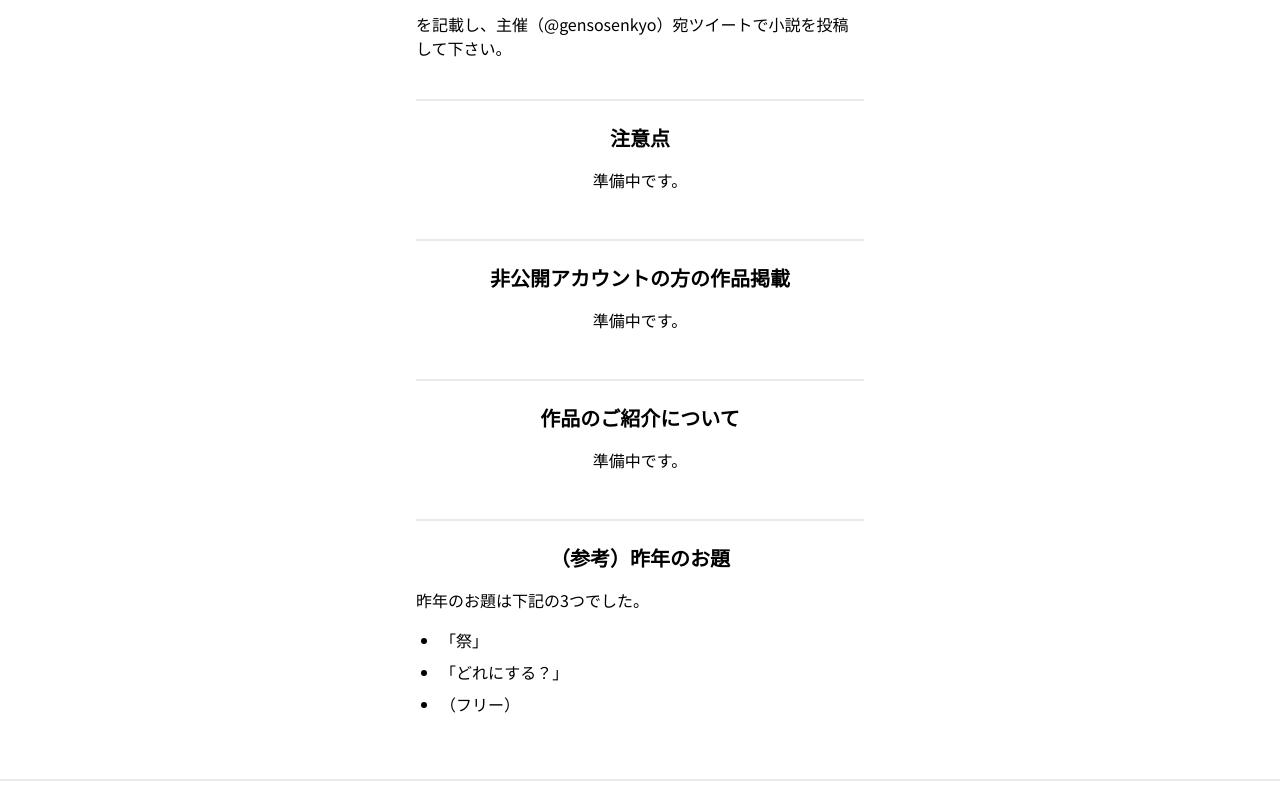
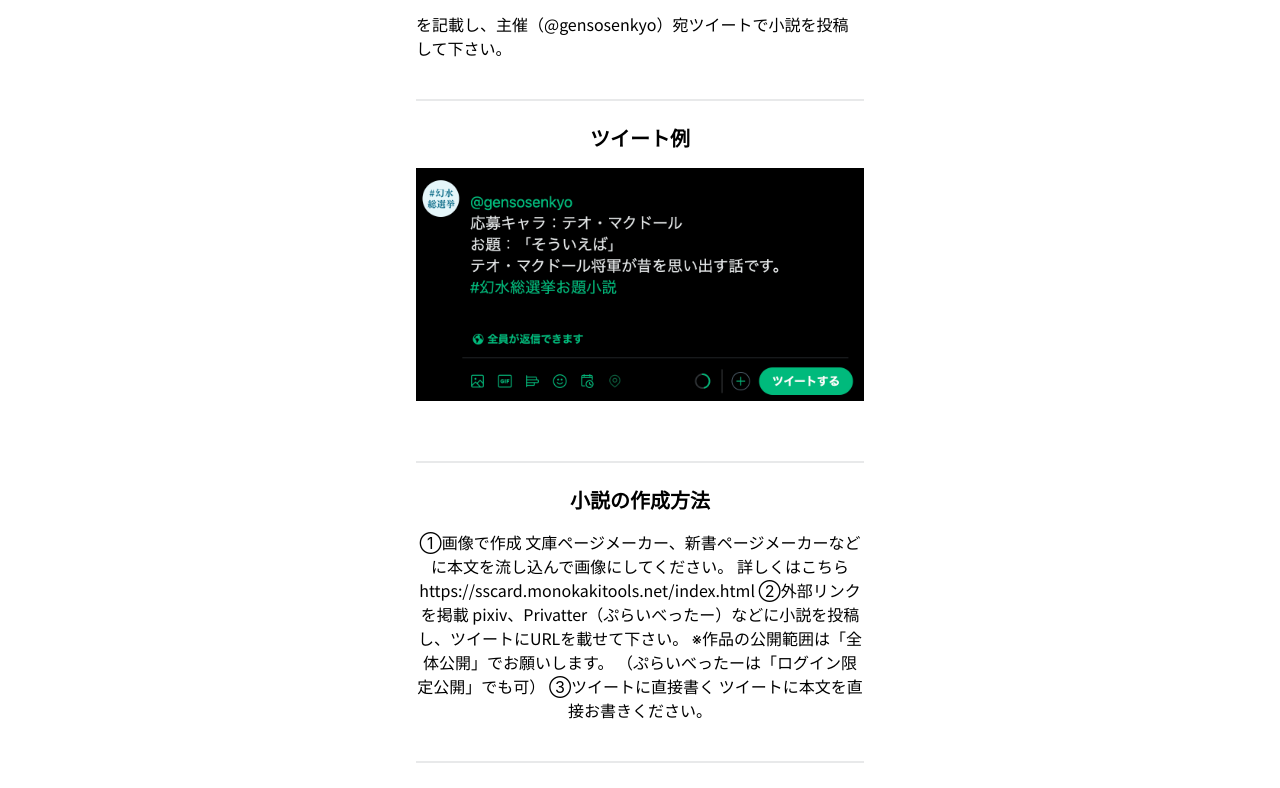
Before and after one commit to true-runes/suikoden-election-2022-frontend, a Next.js app: page /events-in-event/novels-on-themes in a window 1280 px wide. Shown: the part 1180-1968 px from the top of the page. Built offline with nearby package versions, Linux system fonts and the light colour scheme; no server answers; a web font is replaced by a local one.

Commit message:
feat: 🎸 必要コンテンツの流し込み

```diff
--- a/pages/events-in-event/novels-on-themes.tsx
+++ b/pages/events-in-event/novels-on-themes.tsx
@@ -1,5 +1,6 @@
 import type { NextPage } from 'next'
 import Link from 'next/link'
+import Image from 'next/image'
 
 import HumbergerNavigation from '../../components/HumbergerMenu/HumbergerNavigation'
 import NavBar from '../../components/NavBar'
@@ -121,56 +122,62 @@ const NovelsOnThemes: NextPage = () => {
 
               <div className="divider" />
 
+              <h2 className="text-xl font-bold pb-4">ツイート例</h2>
+              <div className="text-base text-left pb-4">
+                <div className="pb-4">
+                  <Image
+                    src="/novels_on_theme_sample.png"
+                    alt="お題小説ツイート例"
+                    width={1174}
+                    height={610}
+                  />
+                </div>
+              </div>
+
+              <div className="divider" />
+
+              <h2 className="text-xl font-bold pb-4">小説の作成方法</h2>
+              <div className="text-base text-center pb-4">
+                ①画像で作成
+                文庫ページメーカー、新書ページメーカーなどに本文を流し込んで画像にしてください。
+                詳しくはこちら https://sscard.monokakitools.net/index.html
+                ②外部リンクを掲載
+                pixiv、Privatter（ぷらいべったー）などに小説を投稿し、ツイートにURLを載せて下さい。
+                ※作品の公開範囲は「全体公開」でお願いします。
+                （ぷらいべったーは「ログイン限定公開」でも可）
+                ③ツイートに直接書く ツイートに本文を直接お書きください。
+              </div>
+
+              <div className="divider" />
+
               <h2 className="text-xl font-bold pb-4">注意点</h2>
               <div className="text-base text-center pb-4">
-                <p className="pb-2">準備中です。</p>
-                {/* <div>
-                  ・1ツイートに収まらない場合は、リプライ（返信）やスレッドで繋げて下さい。
-                  一番最初のツイートにハッシュタグを付けて下さい。
-                  ・応募キャラ以外が登場しても構いません。
-                  ・主人公はお好きな名前をどうぞ。
-                  ・恋愛描写は公式の設定、表現を基準にお願いします。
-                  ※カップリング要素を含む作品は、応募ツイートに必ず明記して下さい。
-                  ※掲載方法は ①画像 ②外部リンク のどちらか
-                  ※作者様のIDとお名前をご紹介します（ID希望しない方はお名前のみご紹介）
-                </div> */}
+                ・1ツイートに収まらない場合は、リプライ（返信）やスレッドで繋げて下さい。
+                一番最初のツイートには指定のハッシュタグを付けて下さい。
+                ・応募キャラ以外が登場しても構いません。
+                ・主人公はお好きな名前をどうぞ。
+                ・恋愛（カップリング）描写を含む場合は、原作程度の表現でお願いします。応募ツイートに必ず明記してください。
               </div>
 
               <div className="divider" />
 
               <h2 className="text-xl font-bold pb-4">
-                非公開アカウントの方の作品掲載
+                小説作品のご紹介について
               </h2>
               <div className="text-base text-center pb-4">
-                <p className="pb-2">準備中です。</p>
-                {/* <div>
-                  非公開アカウントの方は、作品を主催宛DMでお送り頂きますと、幻水総選挙のサブアカウントからツイートでご紹介します。
-                  これにより、作品がボーナス票の対象となります。
-                </div> */}
+                開票の翌日以降、開票ツイートに繋げる形で、お題小説をご紹介させていただきます。
+                ※繋げてほしくない方は、投稿時に「開票後の紹介不要」と記載してください。
               </div>
 
               <div className="divider" />
 
-              <h2 className="text-xl font-bold pb-4">作品のご紹介について</h2>
-              <div className="text-base text-center pb-4">
-                <p className="pb-2">準備中です。</p>
-                {/* <div>
-                  開票の翌日以降、順位発表のツイートにリプで繋げる形で、作品をご紹介させていただきます。
-                  ※繋げてほしくない方は、「開票時の紹介不要」と記載してください。
-                </div> */}
-              </div>
-
-              <div className="divider" />
-
-              <h2 className="text-xl font-bold pb-4">（参考）昨年のお題</h2>
-              <div className="text-base text-left pb-4">
-                <div className="pb-4">昨年のお題は下記の3つでした。</div>
-
-                <ul className="list-disc pl-6 pr-2">
-                  <li className="pb-2">「祭」</li>
-                  <li className="pb-2">「どれにする？」</li>
-                  <li className="pb-2">（フリー）</li>
-                </ul>
+              <h2 className="text-xl font-bold pb-4">非公開アカウントの方へ</h2>
+              <div className="text-base text-center pb-0">
+                非公開アカウントの方は、作品を主催宛DMでお送り頂きますと、幻水総選挙のサブアカウントからツイートでご紹介します。
+                これにより、作品がボーナス票の対象となります。 ※掲載方法は ①画像
+                ②外部リンク のどちらか
+                ※作者様のIDとお名前をご紹介します（ID希望しない方はお名前のみご紹介）
+                →ボーナス票の情報公開時に掲載
               </div>
             </div>
           </div>
```
Also changed, not shown: public/novels_on_theme_sample.png (added).
